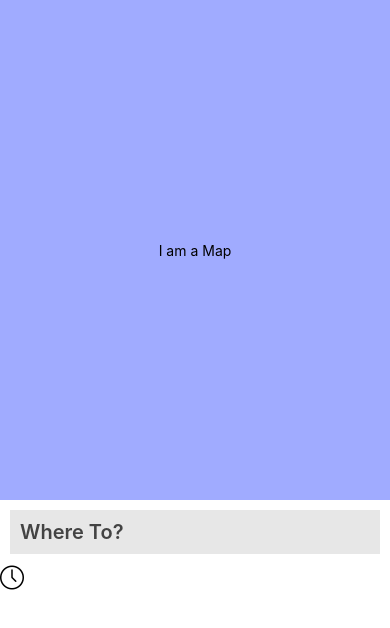
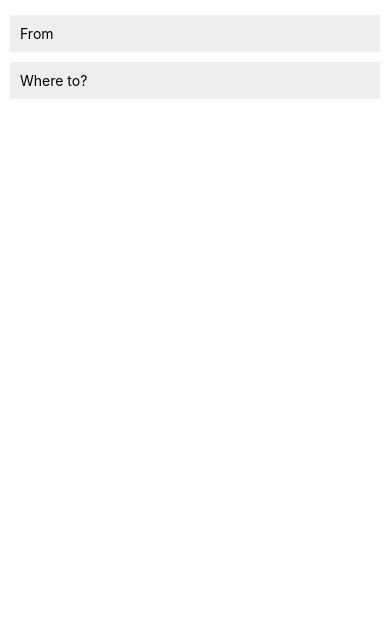
Before and after one commit to MartinPSDev/By-car, a React Native app: screen / in a window 390 px wide. Shown: the top 628 px of the page. Built offline with nearby package versions, Linux system fonts and the light colour scheme.

Commit message:
Changes 8/27/2023

```diff
--- a/App.js
+++ b/App.js
@@ -1,15 +1,14 @@
-import React from 'react';
-import { StatusBar } from 'expo-status-bar';
-import HomeScreen from './src/screens/HomeScreen';
-
+import React from "react";
+import { StatusBar } from "expo-status-bar";
+import DestinationSearch from "./src/screens/DestinationSearch";
 
 const App = () => {
   return (
-    < >
-      <StatusBar barStyle= "dark-content"/>
-      <HomeScreen/>
+    <>
+      <StatusBar barStyle="dark-content" />
+      <DestinationSearch/>
     </>
   );
- };
+};
 
- export default App;
+export default App;
--- a/src/components/HomeSearch/index.jsx
+++ b/src/components/HomeSearch/index.jsx
@@ -2,6 +2,7 @@ import React from "react";
 import { View, Text } from "react-native";
 import styles from "./styles.js";
 import { SimpleLineIcons } from "@expo/vector-icons";
+import { Entypo } from '@expo/vector-icons';
 
 const HomeSearch = () => {
   return (
@@ -12,8 +13,17 @@ const HomeSearch = () => {
       <>
         <View style={styles.row}>
           <View style={styles.iconContainer}>
-            <SimpleLineIcons name="clock" size={24} color="black" />
+            <SimpleLineIcons name="clock" size={20} color="black" />
           </View>
+          <Text style={styles.destinationText}>Dot Baires Shopping</Text>
+        </View>
+      </>
+      <>
+        <View style={styles.row}>
+          <View style={[styles.iconContainer, {backgroundColor:'#218cff'}]}>
+          <Entypo name="home" size={24} color="black" />
+          </View>
+          <Text style={styles.destinationText}>Dot Baires Shopping</Text>
         </View>
       </>
     </View>
--- a/src/components/HomeSearch/styles.js
+++ b/src/components/HomeSearch/styles.js
@@ -2,19 +2,36 @@ import { StyleSheet } from "react-native";
 
 const styles = StyleSheet.create({
   inputBox: {
-    backgroundColor: '#e7e7e7',
+    backgroundColor: "#e7e7e7",
     margin: 10,
     padding: 10,
-    flexDirection:  'row',
-    justifyContent: 'space-between',
-    alignItems: 'center',
+    flexDirection: "row",
+    justifyContent: "space-between",
+    alignItems: "center",
   },
   inputText: {
     fontSize: 20,
-    fontWeight: '600',
-    color: '#434343'
+    fontWeight: "600",
+    color: "#434343",
+  },
+  row: {
+    flexDirection: 'row',
+    alignItems: 'center',
+    padding: 20,
+    borderBottomWidth: 1,
+    borderColor: '#dbdbdb'
+  },
+  iconContainer: {
+    backgroundColor: '#b3b3b3',
+    padding: 10,
+    borderRadius: 25
+  },
+  destinationText: {
+    marginLeft: 10,
+    fontWeight: '500',
+    fontSize: 20
+
   }
 });
 
-
 export default styles;
--- /dev/null
+++ b/src/screens/DestinationSearch/index.jsx
@@ -0,0 +1,27 @@
+import React from "react";
+import { View, TextInput, SafeAreaView } from "react-native";
+import styles from "./styles.js";
+import { useState } from "react";
+
+const DestinationSearch = () => {
+    const [fromText,setFromText] = useState('');
+    const [destinationText, setDestinationText] = useState ('');
+        return (
+    <SafeAreaView style= {{flex:1}}>
+      <View style={styles.container}>
+        <TextInput
+         value={fromText}
+         onTextChange={setFromText}
+         style={styles.textInput}
+         placeholder="From" />
+        <TextInput
+         value={destinationText}
+         onTextChange={setDestinationText}
+         style={styles.textInput}
+         placeholder="Where to?" />
+      </View>
+    </SafeAreaView>
+  );
+};
+
+export default DestinationSearch;
--- /dev/null
+++ b/src/screens/DestinationSearch/styles.js
@@ -0,0 +1,16 @@
+import { StyleSheet } from "react-native";
+
+const styles = StyleSheet.create({
+    container: {
+      padding: 10,
+    },
+    textInput: {
+      flex:1,
+      padding: 10,
+      backgroundColor: '#eee',
+      marginVertical: 5,
+    },
+
+});
+
+export default styles;
```
